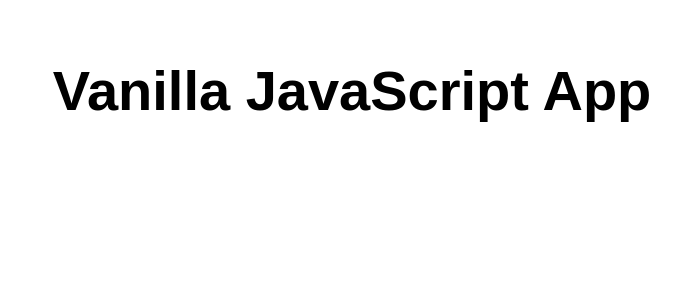
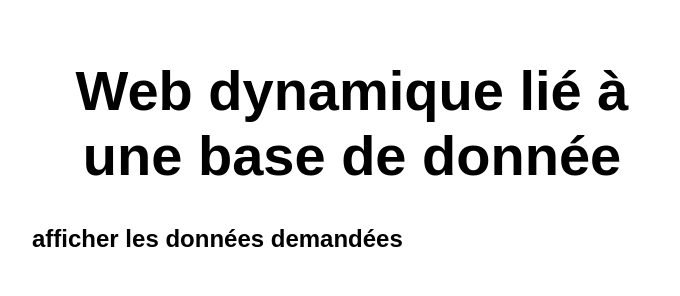
Before and after one commit to elassalmustapha/my-first-static-web-app, a website: page src/index.html in a window 1280 px wide. Shown: the whole page, without its empty margins (288-968 px from the left). Drawn offline with Linux system fonts and the light colour scheme.

Commit message:
Update index.html

```diff
--- a/src/index.html
+++ b/src/index.html
@@ -10,7 +10,8 @@
 
 <body>
   <main>
-    <h1>Vanilla JavaScript App</h1>
+   <h1>Web dynamique lié à une base de donnée</h1>
+    <h2>afficher les données demandées</h2>
   </main>
 </body>
 
```
